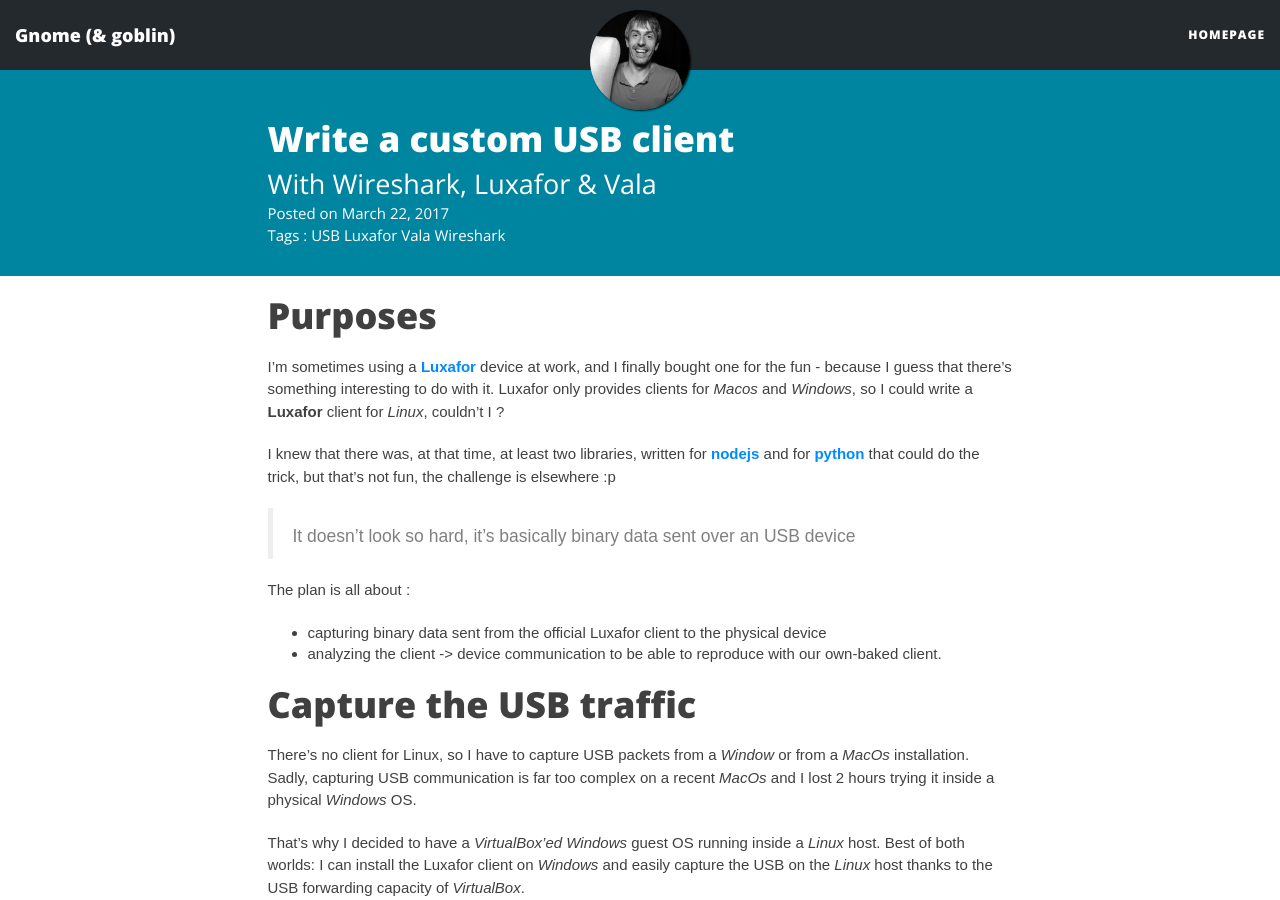
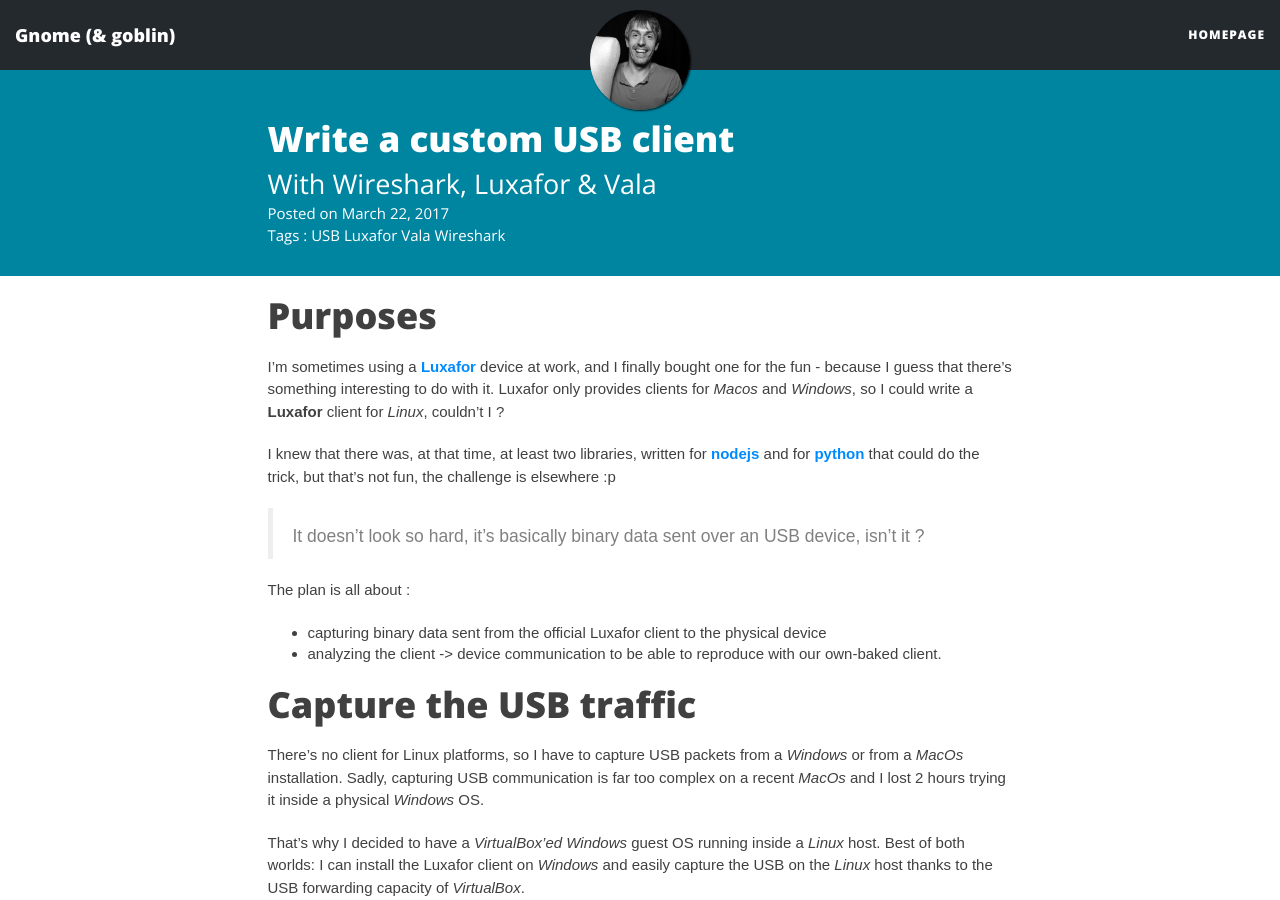
Before and after one commit to lcallarec/blog.io, a Jekyll site: the page built from _posts/2017-03-22-write-own-usb-client.md, in a window 1280 px wide and 900 px high. Built offline with Jekyll 4.4.1, drawn with Linux system fonts in a browser that asks for light colours; nearby versions of some CDN libraries; some of the changed text lies outside the part shown.

Commit message:
Fix some typos and minor improvments

```diff
--- a/_posts/2017-03-22-write-own-usb-client.md
+++ b/_posts/2017-03-22-write-own-usb-client.md
@@ -15,7 +15,7 @@
 
 I knew that there was, at that time, at least two libraries, written for __[nodejs](https://github.com/iamthefox/luxafor)__ and for __[python](https://github.com/vmitchell85/luxafor-python)__ that could do the trick, but that's not fun, the challenge is elsewhere :p
 
-> It doesn't look so hard, it's basically binary data sent over an USB device
+> It doesn't look so hard, it's basically binary data sent over an USB device, isn't it ?
 
 The plan is all about :
 
@@ -24,7 +24,7 @@
 
 # Capture the USB traffic
 
-There's no client for Linux, so I have to capture USB packets from a _Window_ or from a _MacOs_ installation. Sadly, capturing USB communication is far too complex on a recent _MacOs_ and I lost 2 hours trying it inside a physical _Windows_ OS.
+There's no client for Linux platforms, so I have to capture USB packets from a _Windows_ or from a _MacOs_ installation. Sadly, capturing USB communication is far too complex on a recent _MacOs_ and I lost 2 hours trying it inside a physical _Windows_ OS.
 
 That's why I decided to have a _VirtualBox'ed Windows_ guest OS running inside a _Linux_ host. Best of both worlds: I can install the Luxafor client on _Windows_ and easily capture the USB on the _Linux_ host thanks to the USB forwarding capacity of *VirtualBox*.
 
@@ -95,9 +95,9 @@
 
 Bingo !
 
-* The packet sent is eight 8-bits data long
+* The packet sent is eight bytes data long
 * There's one `ff` after two `00`. My guesses : the first `00` stand for *Red* channel (`0x00`), the second for the Green channel (`0x00`), and the last one for the Blue channel (`0xff`). It seems too obvious.
-* Simple test : what happens if I set the color to yellow ? If I'm guessing right, Luxafor should sniff these hexadecimal values like :
+* Simple test : what happens if I set the color to yellow ? If I'm guessing right, Luxafor should sniff hexadecimal values like :
 
 {% highlight R %}
 01 ff fa fa 00 00 00 00
```
